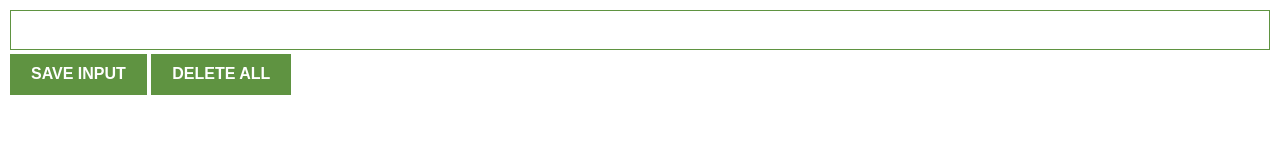
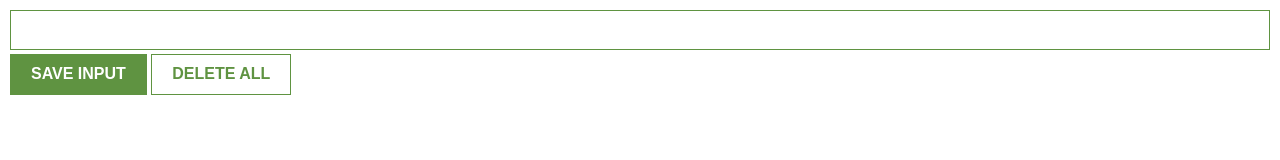
Before and after one commit to IngridGdesigns/chromeExtension, a website built with Vite: page index.html in a window 1280 px wide. Built offline with nearby package versions, Linux system fonts and the light colour scheme.

Commit message:
styled delete button

```diff
--- a/index.css
+++ b/index.css
@@ -21,6 +21,11 @@ button {
     font-weight: bold;
 }
 
+#delete-btn {
+    background-color: #fff;
+    color: #5f9341;
+}
+
 ul {
     margin-top: 20px;
     list-style: none;
```
